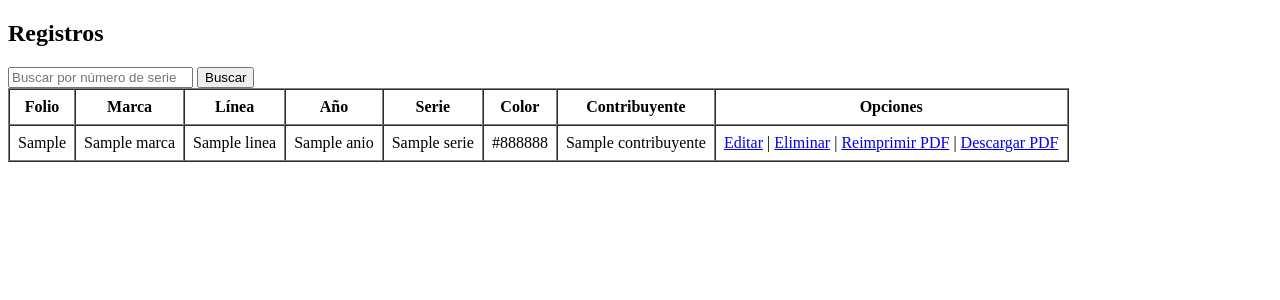
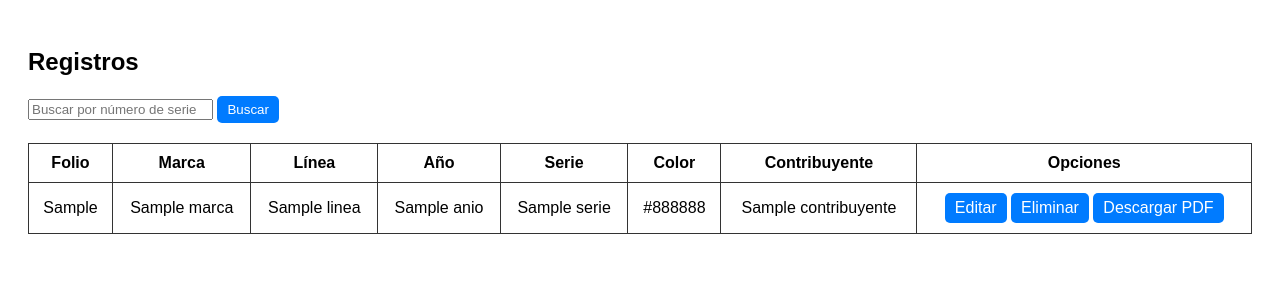
Before and after one commit to Gsr1989/Los-6, a Flask app: template templates/panel.html in a window 1280 px wide. Shown: the top 300 px of the page. Run offline with Flask 3, Linux system fonts and the light colour scheme; the template is opened without the code that fills it: most values are stand-ins (such as "Sample title", 1, 10 or a date in 2020).

Commit message:
Update panel.html

```diff
--- a/templates/panel.html
+++ b/templates/panel.html
@@ -4,8 +4,40 @@
     <meta charset="UTF-8">
     <title>Panel de Registros</title>
     <meta name="viewport" content="width=device-width, initial-scale=1">
+    <style>
+        body {
+            font-family: Arial, sans-serif;
+            padding: 20px;
+        }
+        table {
+            width: 100%;
+            border-collapse: collapse;
+            margin-top: 15px;
+        }
+        th, td {
+            border: 1px solid #333;
+            padding: 10px;
+            text-align: center;
+        }
+        form {
+            margin-bottom: 20px;
+        }
+        button, a {
+            padding: 6px 10px;
+            text-decoration: none;
+            background-color: #007BFF;
+            color: white;
+            border-radius: 5px;
+            border: none;
+            cursor: pointer;
+        }
+        a {
+            display: inline-block;
+        }
+    </style>
 </head>
 <body>
+
     <h2>Registros</h2>
 
     <form method="GET" action="{{ url_for('panel') }}">
@@ -13,7 +45,7 @@
         <button type="submit">Buscar</button>
     </form>
 
-    <table border="1" cellpadding="8" cellspacing="0">
+    <table>
         <thead>
             <tr>
                 <th>Folio</th>
@@ -37,14 +69,14 @@
                 <td>{{ r['color'] }}</td>
                 <td>{{ r['contribuyente'] }}</td>
                 <td>
-                    <a href="{{ url_for('editar', folio=r['folio_generado']) }}">Editar</a> |
-                    <a href="{{ url_for('eliminar', folio=r['folio_generado']) }}">Eliminar</a> |
-                    <a href="{{ url_for('regenerar_pdf', folio=r['folio_generado']) }}">Reimprimir PDF</a> |
+                    <a href="{{ url_for('editar', folio=r['folio_generado']) }}">Editar</a>
+                    <a href="{{ url_for('eliminar', folio=r['folio_generado']) }}" onclick="return confirm('¿Estás seguro que quieres eliminar este registro?')">Eliminar</a>
                     <a href="{{ url_for('descargar', folio=r['folio_generado']) }}">Descargar PDF</a>
                 </td>
             </tr>
             {% endfor %}
         </tbody>
     </table>
+
 </body>
 </html>
```
